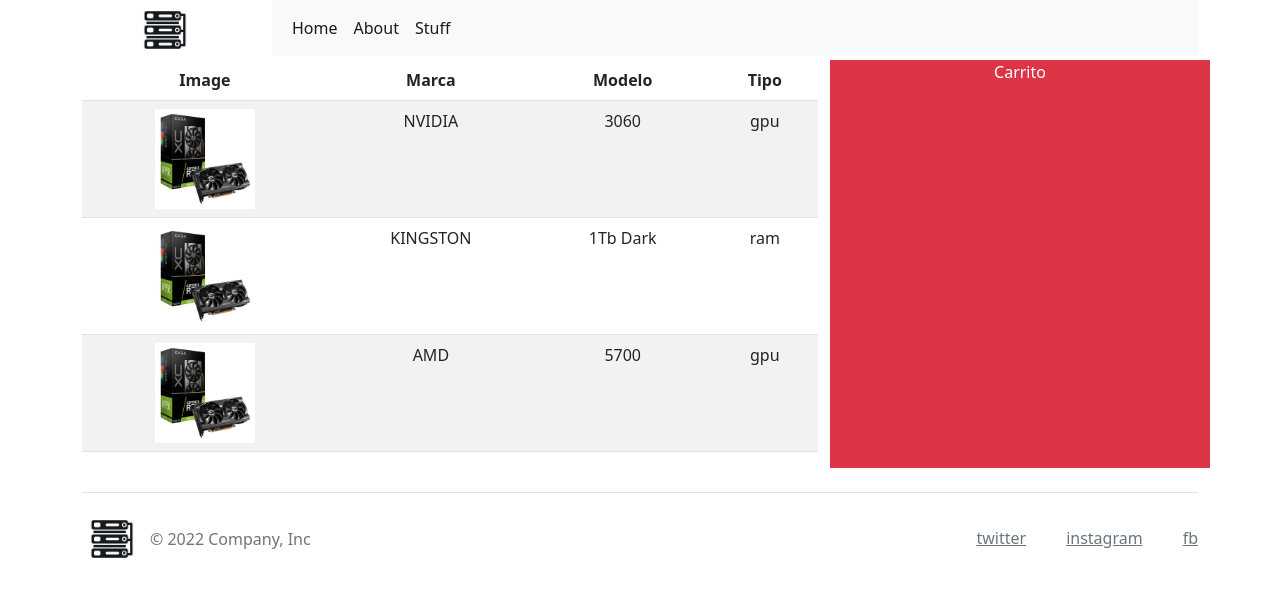
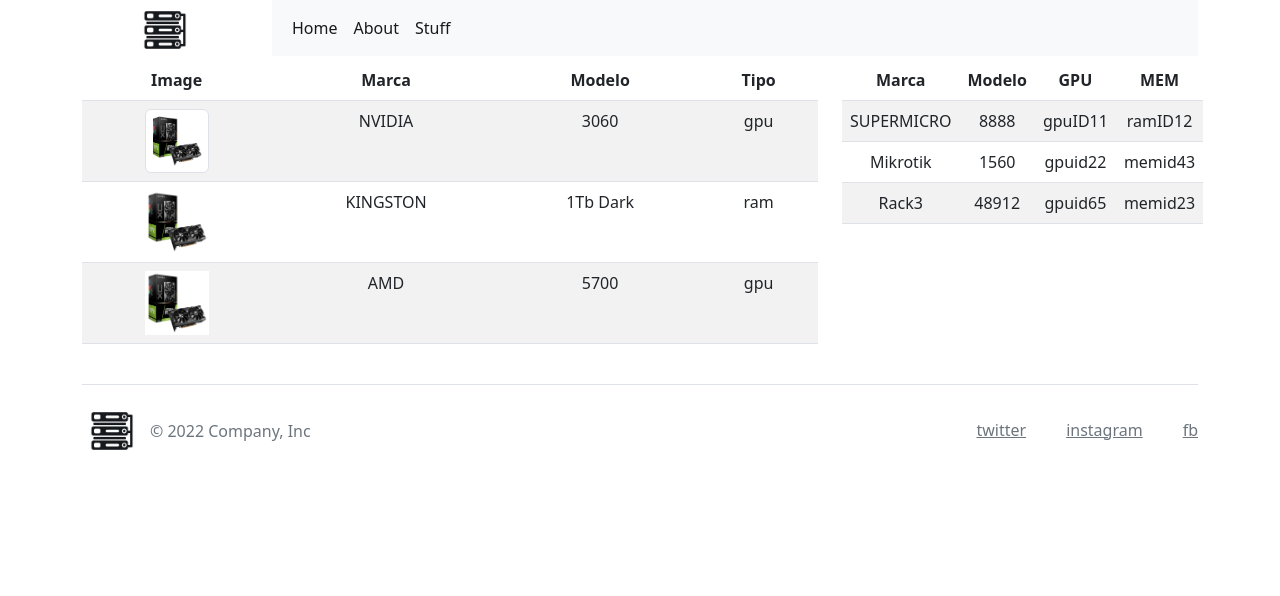
Before and after one commit to djinn506/racksapp, an Angular app: page / in a window 1280 px wide. Shown: the top 596 px of the page. Built offline with nearby package versions, Linux system fonts and the light colour scheme.

Commit message:
Add small edits

```diff
--- a/src/app/app.component.html
+++ b/src/app/app.component.html
@@ -28,8 +28,8 @@
       <div class="col-8">
         <rack-list></rack-list>
       </div>
-      <div class="col-4 text-bg-danger">
-        Carrito
+      <div class="col-4">
+        <server-list></server-list>
       </div>
 
     </div>
--- a/src/app/app.module.ts
+++ b/src/app/app.module.ts
@@ -4,11 +4,13 @@ import { BrowserModule } from '@angular/platform-browser';
 import { AppRoutingModule } from './app-routing.module';
 import { AppComponent } from './app.component';
 import { RackListComponent } from './rack-list/rack-list.component';
+import { ServerListComponent } from './server-list/server-list.component';
 
 @NgModule({
   declarations: [
     AppComponent,
-    RackListComponent
+    RackListComponent,
+    ServerListComponent
   ],
   imports: [
     BrowserModule,
--- a/src/app/rack-list/rack-list.component.html
+++ b/src/app/rack-list/rack-list.component.html
@@ -1,4 +1,4 @@
-<table class="table table-striped">
+<table class="table table-striped table-hover">
     <thead>
       <tr>
         <th scope="col">Image</th>
@@ -9,20 +9,19 @@
     </thead>
     <tbody>
       <tr>
-        <td><img [src]="rack.image" width="100px" height="100px" [alt]="rack.brand+rack.model"></td>
+        <td><img class="img-thumbnail" [src]="rack.image" width="64px" height="64px" [alt]="rack.brand+rack.model"></td>
         <td>{{rack.brand}}</td>
         <td>{{rack.model}}</td>
         <td>{{rack.type}}</td>
-
       </tr>
       <tr>
-        <td><img [src]="rack.image" width="100px" height="100px" [alt]="rack.brand+rack.model"></td>
+        <td><img [src]="rack.image" width="64px" height="64px" [alt]="rack.brand+rack.model"></td>
         <td>KINGSTON</td>
         <td>1Tb Dark</td>
         <td>ram</td>
       </tr>
       <tr>
-        <td><img [src]="rack.image" width="100px" height="100px" [alt]="rack.brand+rack.model"></td>
+        <td><img [src]="rack.image" width="64px" height="64px" [alt]="rack.brand+rack.model"></td>
         <td>AMD</td>
         <td>5700</td>
         <td>gpu</td>
--- /dev/null
+++ b/src/app/server-list/server-list.component.html
@@ -0,0 +1,30 @@
+<table class="table table-striped table-hover">
+    <thead>
+      <tr>
+        <th scope="col">Marca</th>
+        <th scope="col">Modelo</th>
+        <th scope="col">GPU</th>
+        <th scope="col">MEM</th>
+      </tr>
+    </thead>
+    <tbody>
+      <tr>
+        <td>{{server.brand}}</td>
+        <td>{{server.model}}</td>
+        <td>{{server.gpu}}</td>
+        <td>{{server.mem}}</td>
+      </tr>
+      <tr>
+        <td>Mikrotik</td>
+        <td>1560</td>
+        <td>gpuid22</td>
+        <td>memid43</td>
+      </tr>
+      <tr>
+        <td>Rack3</td>
+        <td>48912</td>
+        <td>gpuid65</td>
+        <td>memid23</td>
+      </tr>
+    </tbody>
+  </table>
--- /dev/null
+++ b/src/app/server-list/server-list.component.ts
@@ -0,0 +1,22 @@
+import { Component, OnInit } from '@angular/core';
+
+@Component({
+  selector: 'server-list',
+  templateUrl: './server-list.component.html',
+  styleUrls: ['./server-list.component.scss']
+})
+export class ServerListComponent implements OnInit {
+
+  server = {
+    brand : "SUPERMICRO",
+    model: "8888",
+    gpu: "gpuID11",
+    mem: "ramID12"
+  }
+
+  constructor() { }
+
+  ngOnInit(): void {
+  }
+
+}
```
Also changed, not shown: src/app/server-list/server-list.component.scss (added), 1 other file (tests, documents, lock files or other folders).
